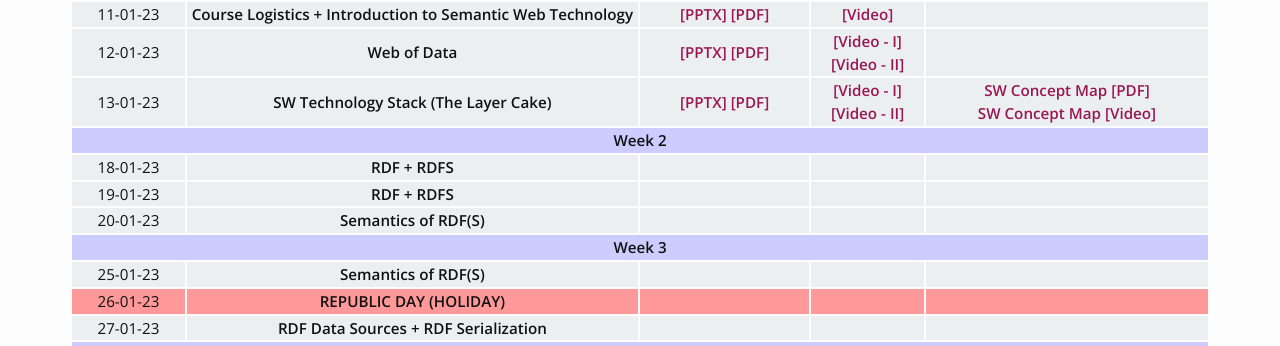
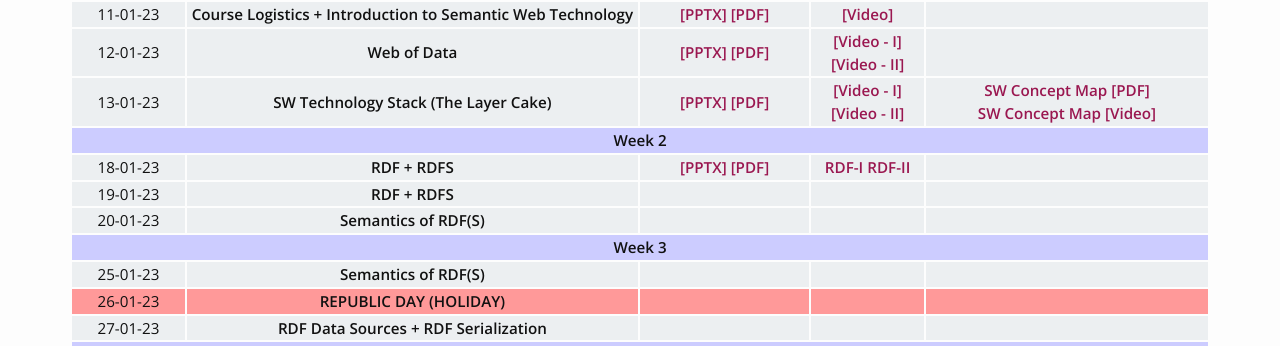
Before and after one commit to plaban/kmst-spring-2023, a Jekyll site: the page built from schedule.md, in a window 1280 px wide. Shown: the part 434-780 px from the top of the page. Built offline with Jekyll 4.4.1, drawn with Linux system fonts in a browser that asks for light colours; nearby versions of some CDN libraries.

Commit message:
update slide links

```diff
--- a/_layouts/schedule.html
+++ b/_layouts/schedule.html
@@ -72,10 +72,12 @@ layout: default
                 <td align="center">18-01-23</td>
                 <td align="center"><b>RDF + RDFS</b></td>
                 <td align="center">
-                    <a href=" " target="_blank"><b></b></a>
+                    <a href="https://tinyurl.com/y92vkbdj" target="_blank"><b>[PPTX]</b></a>
+                    <a href="https://tinyurl.com/23kspys2" target="_blank"><b>[PDF]</b></a>
                 </td>
                 <td align="center">
-                    <a href=" " target="_blank"><b></b></a>
+                    <a href="https://www.youtube.com/watch?v=Kj7qJQT31Wc" target="_blank"><b>RDF-I</b></a>
+                    <a href="https://www.youtube.com/watch?v=E_fLnyPj2Y8" target="_blank"><b>RDF-II</b></a>
                 </td>
                 <td align="center">
                     <a href=" " target="_blank"><b> </b></a>
```
